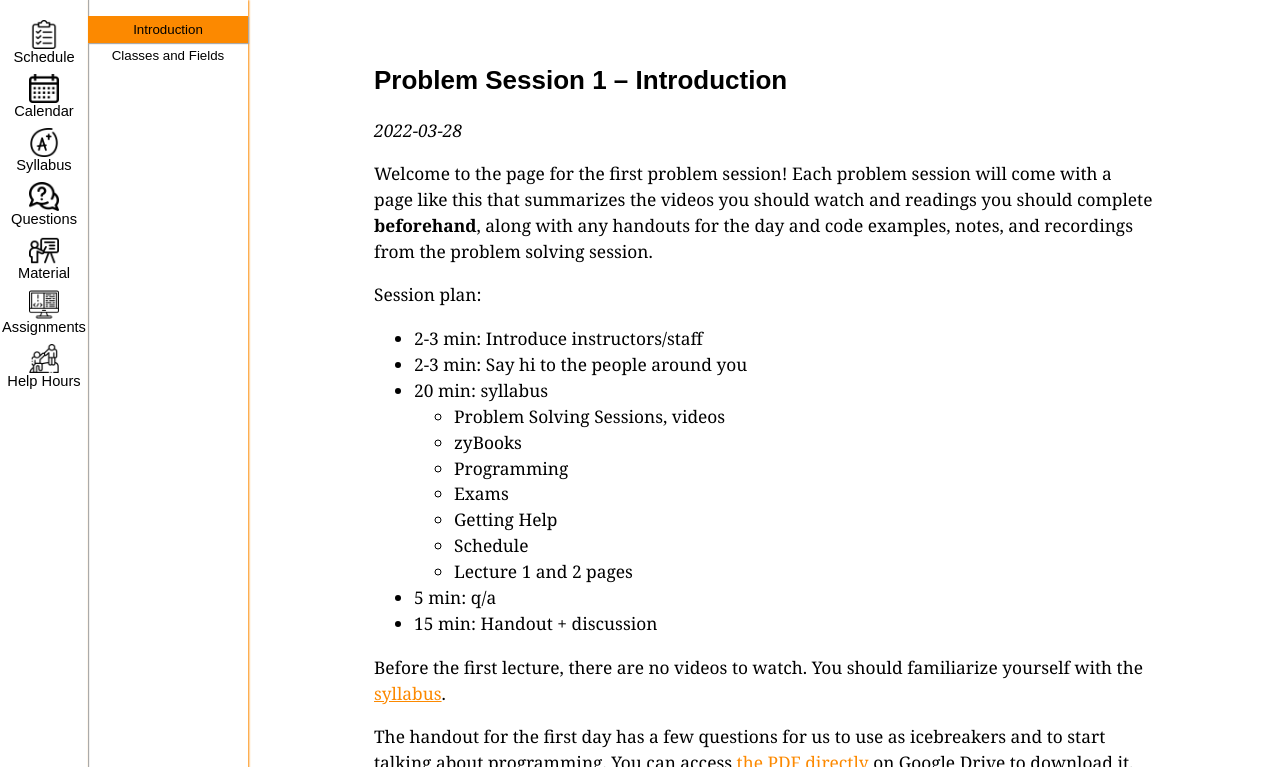
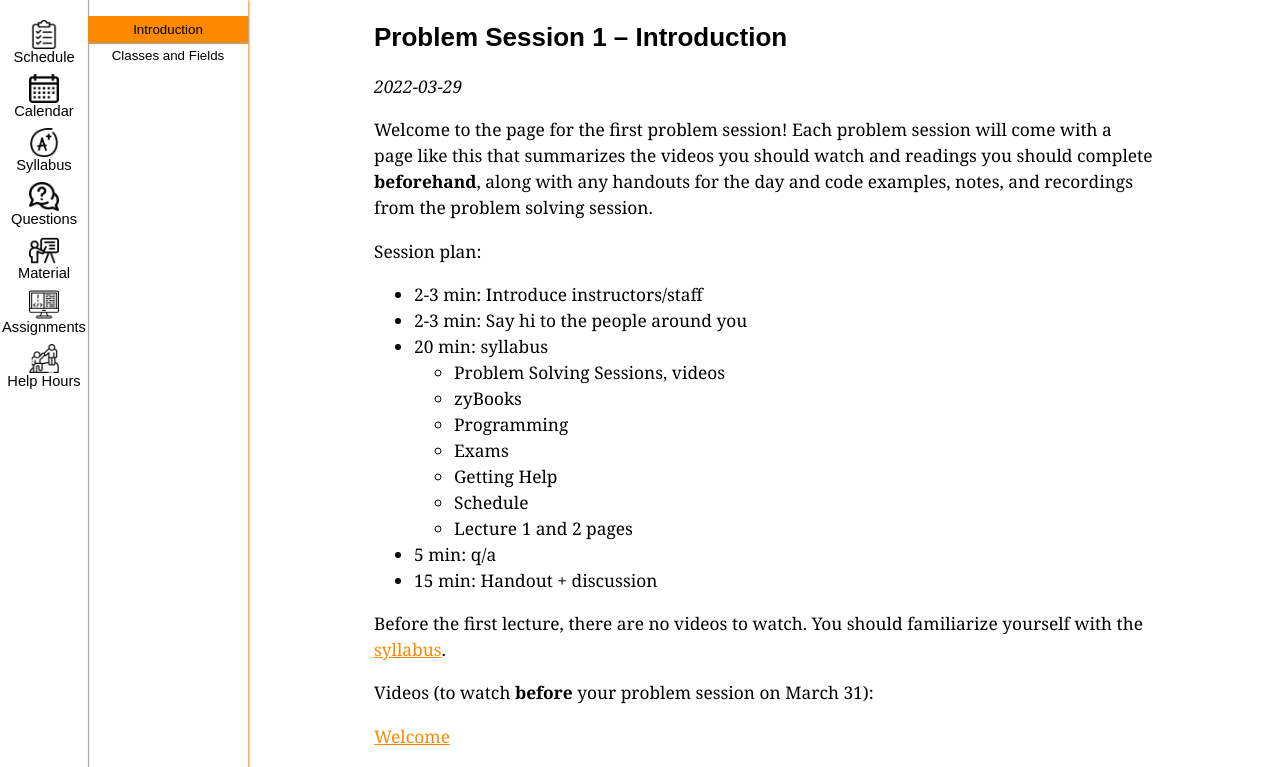
Before and after one commit to memelissa/ucsd-cse12-sp22.github.io, a Jekyll site: the page built from _lectures/lecture1.md, in a window 1280 px wide and 1400 px high. Shown: the top 767 px of the window. Built offline with Jekyll 4.4.1, drawn with Linux system fonts in a browser that asks for light colours; grey boxes are pictures that could not be loaded.

Commit message:
Update lecture1.md

```diff
--- a/_lectures/lecture1.md
+++ b/_lectures/lecture1.md
@@ -2,7 +2,7 @@
 layout: with-sidebar
 index: 1
 name: Introduction
-released-on: "2022-03-28"
+released-on: "2022-03-29"
 videos:
     - title: "Welcome"
       url: https://drive.google.com/file/d/1OQW-Gji89qB8WPkicO2kgzQBzyUauC7F
@@ -38,6 +38,14 @@ Session plan:
 Before the first lecture, there are no videos to watch. You should familiarize
 yourself with the [syllabus](../syllabus.html).
 
+Videos (to watch **before** your problem session on March 31):
+
+{% for video in page.videos %}
+[{{ video.title }}]({{ video.url }}){:target="_blank"}
+
+<iframe src="{{ video.url }}/preview" width="640" height="480" allow="autoplay"></iframe>
+{% endfor %}
+
 The handout for the first day has a few questions for us to use as icebreakers
 and to start talking about programming. You can access [the PDF
 directly](https://drive.google.com/file/d/1bysF6y1E9cZ4Q8xlUpTl3j50TvJ3Xajy/preview){:target="_blank"}
```
